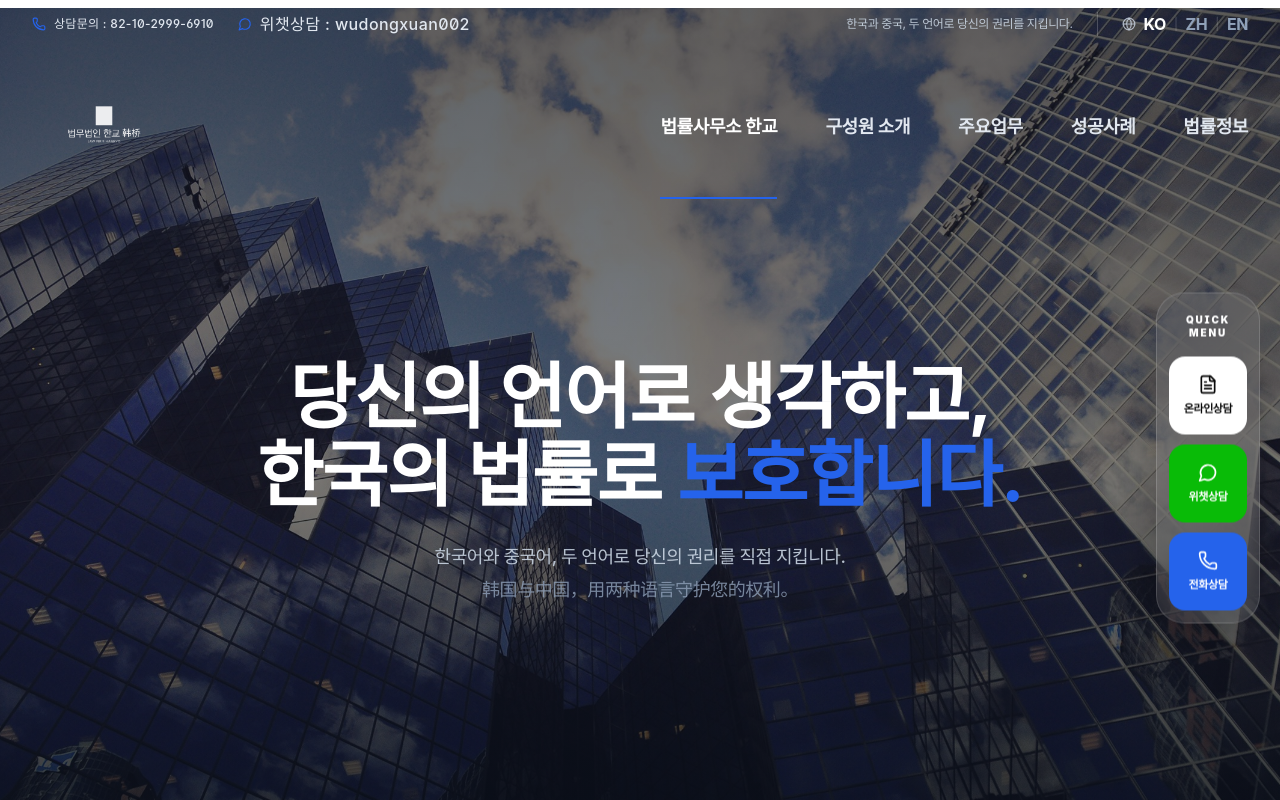
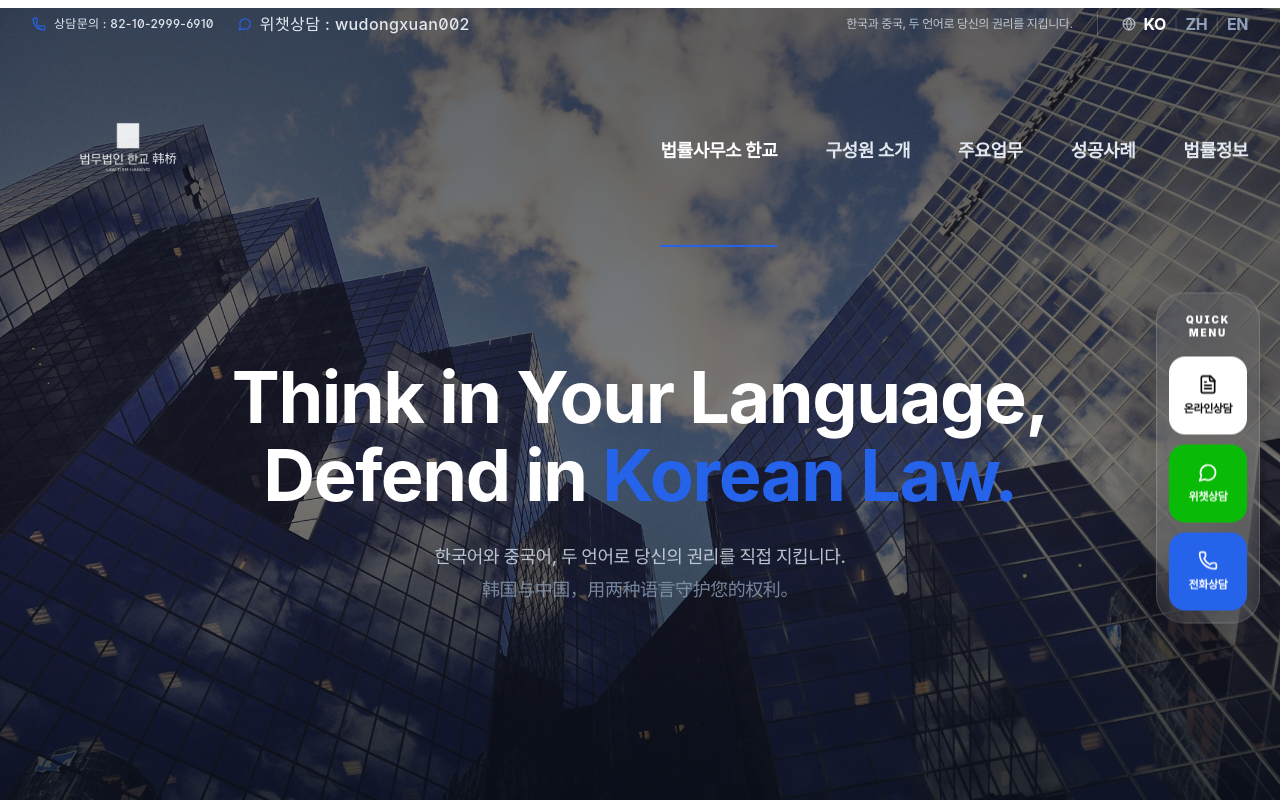
Before and after one commit to kimhyunjin0730-sys/law-oh, a React (Vite) app: page / in a window 1280 px wide. Shown: the top 800 px of the page. Built offline with nearby package versions, Linux system fonts and the light colour scheme; a web font is replaced by a local one.

Commit message:
feat: max logo size and fixed slogan to English

```diff
--- a/src/app/components/Layout.tsx
+++ b/src/app/components/Layout.tsx
@@ -95,14 +95,14 @@ export function Layout() {
         )}
       >
         <div className="max-w-[1400px] mx-auto px-4 sm:px-6 lg:px-8">
-          <div className="flex justify-between h-40">
+          <div className="flex justify-between h-52">
             <div className="flex items-center">
               <Link to="/" className="flex-shrink-0 flex items-center">
                 <img
                   src={hangyoLogo}
                   alt="HANGYO"
                   className={clsx(
-                    "h-32 lg:h-36 w-auto transition-all duration-300",
+                    "h-44 lg:h-48 w-auto transition-all duration-300",
                     overlay ? "brightness-0 invert opacity-90" : ""
                   )}
                 />
@@ -119,7 +119,7 @@ export function Layout() {
                       key={link.path}
                       to={link.path}
                       className={clsx(
-                        "inline-flex items-center text-lg font-bold transition-colors duration-300 py-14 border-b-2",
+                        "inline-flex items-center text-lg font-bold transition-colors duration-300 py-20 border-b-2",
                         active
                           ? overlay
                             ? "text-white border-[#2563EB]"
@@ -174,7 +174,7 @@ export function Layout() {
       </nav>
 
       {/* Main Content — on home, pull up so hero photo extends behind header */}
-      <main className={clsx("flex-grow", isHome ? "-mt-[200px]" : "bg-white")}>
+      <main className={clsx("flex-grow", isHome ? "-mt-[248px]" : "bg-white")}>
         <Outlet />
       </main>
 
@@ -187,7 +187,7 @@ export function Layout() {
                 <img
                   src={hangyoLogo}
                   alt="HANGYO"
-                  className="h-16 lg:h-20 w-auto brightness-0 invert"
+                  className="h-20 lg:h-24 w-auto brightness-0 invert"
                 />
               </div>
               <p className="text-sm text-slate-500 max-w-sm mb-6 leading-relaxed font-medium">
--- a/src/app/pages/Home.tsx
+++ b/src/app/pages/Home.tsx
@@ -12,7 +12,7 @@ export function Home() {
 
   const content = {
     ko: {
-      heroTitle: <>당신의 언어로 생각하고,<br className="hidden sm:block" /> 한국의 법률로 <span className="text-[#2563EB]">보호합니다.</span></>,
+      heroTitle: <>Think in Your Language,<br className="hidden sm:block" /> Defend in <span className="text-[#2563EB]">Korean Law.</span></>,
       heroSub: <>한국어와 중국어, 두 언어로 당신의 권리를 직접 지킵니다.<br /><span className="text-slate-400/80">韩国与中国，用两种语言守护您的权利。</span></>,
       quickMenu: {
         title: <>Quick<br />Menu</>,
@@ -215,7 +215,7 @@ export function Home() {
       }
     },
     zh: {
-      heroTitle: <>用中文为您思考,<br className="hidden sm:block" /> 用韓法为您 <span className="text-[#2563EB]">辩护。</span></>,
+      heroTitle: <>Think in Your Language,<br className="hidden sm:block" /> Defend in <span className="text-[#2563EB]">Korean Law.</span></>,
       heroSub: <>韩国和中国, 用两种语言守护您的权利。<br /><span className="text-slate-400/80">韩国与中国，用两种语言守护您的权利。</span></>,
       quickMenu: {
         title: <>快捷<br />菜单</>,
```
